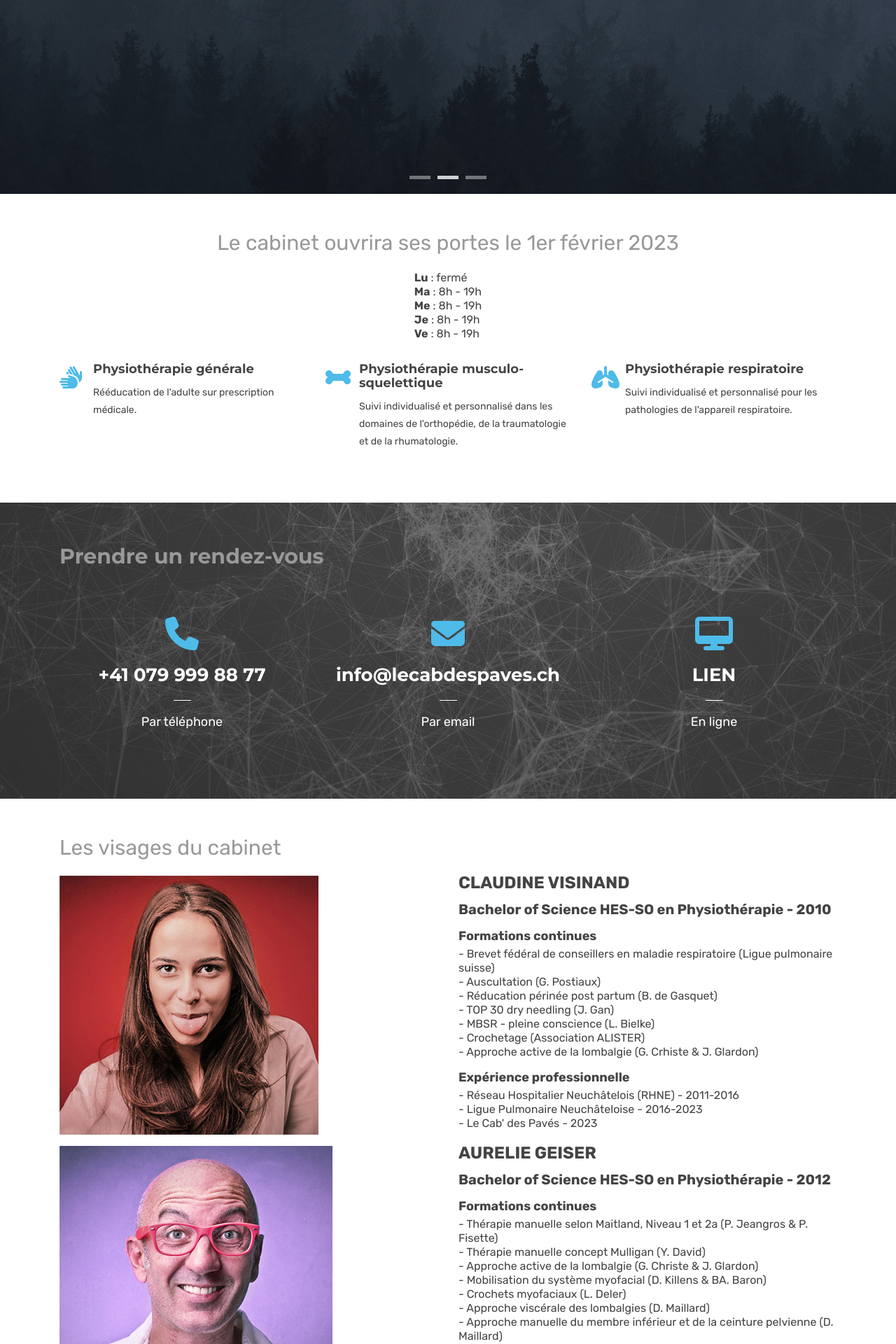
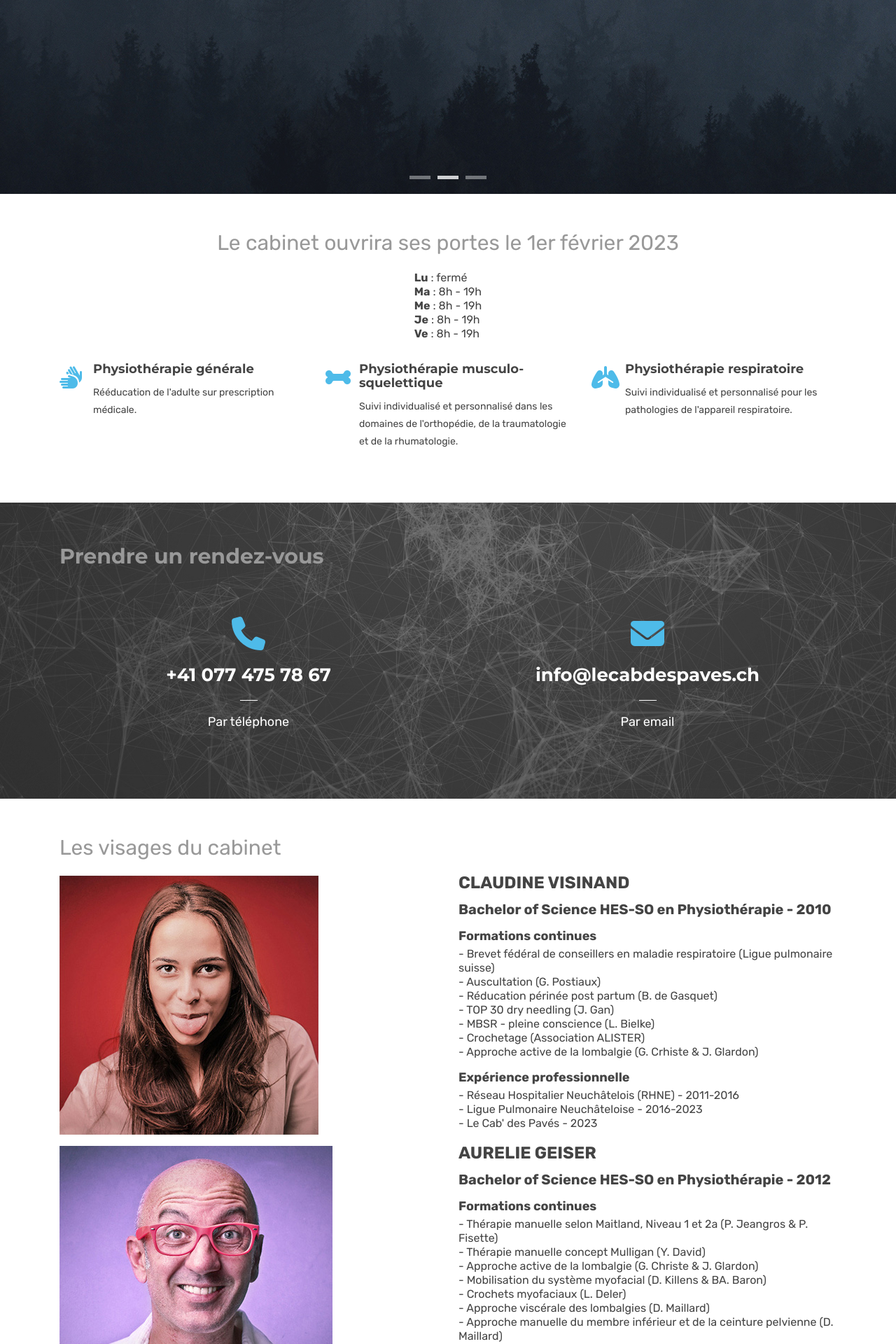
Before and after one commit to aureliegeiser/aureliegeiser.github.io, a Jekyll site: the page built from index.html, in a window 1280 px wide. Shown: the part 625-2545 px from the top of the page at 70% size. Built offline with Jekyll 4.4.1, drawn with Linux system fonts in a browser that asks for light colours.

Commit message:
Rendez-vous

```diff
--- a/index.html
+++ b/index.html
@@ -132,26 +132,27 @@ title: Le Cab' des Pavés
     <div class="container">
       <h4 class="sub-title">Prendre un rendez-vous</h4>
       <div class="row count-to-sec">
-        <div class="col-md-4 col-sm-6 count-one">
+        <div class="col-md-6 col-sm-6 count-one">
           <span class="icon"><i class="fa fa-phone"> </i></span>
-          <h3 class="timer count-value" data-to="561" data-speed="1000">+41 079 999 88 77</h3>
+          <h3 class="timer count-value" data-to="561" data-speed="1000">+41 077 475 78 67</h3>
           <hr class="width25-divider">
           <small class="count-title">Par téléphone</small>
         </div>
 
-        <div class="col-md-4 col-sm-6 count-one">
+        <div class="col-md-6 col-sm-6 count-one">
           <span class="icon"><i class="fa fa-envelope"> </i></span>
           <h3 class="timer count-value" data-to="950" data-speed="1000">info@lecabdespaves.ch</h3>
           <hr class="width25-divider">
           <small class="count-title">Par email</small>
         </div>
-
+        <!--
         <div class="col-md-4 col-sm-6 count-one">
           <span class="icon"><i class="fa fa-desktop"> </i></span>
           <h3 class="timer count-value" data-to="978" data-speed="1000">LIEN</h3>
           <hr class="width25-divider">
           <small class="count-title">En ligne</small>
         </div>
+        -->
       </div>
     </div>
   </div>
```
